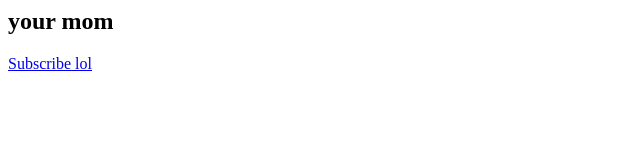
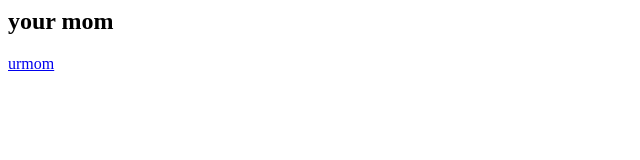
Before and after one commit to justdrexx/justdrexx.github.io, a plain HTML site: page index.html in a window 1280 px wide. Shown: the full height of the page, 0-640 px from the left. Drawn offline with Linux system fonts and the light colour scheme.

Commit message:
Update index.html

```diff
--- a/index.html
+++ b/index.html
@@ -1,5 +1,5 @@
 <h2>your mom</h2>
 
 <main>
-<a href="https://www.youtube.com/watch?v=dQw4w9WgXcQ">Subscribe lol</a>
+<a href="https://www.youtube.com/watch?v=dQw4w9WgXcQ">urmom</a>
 </main>
```
